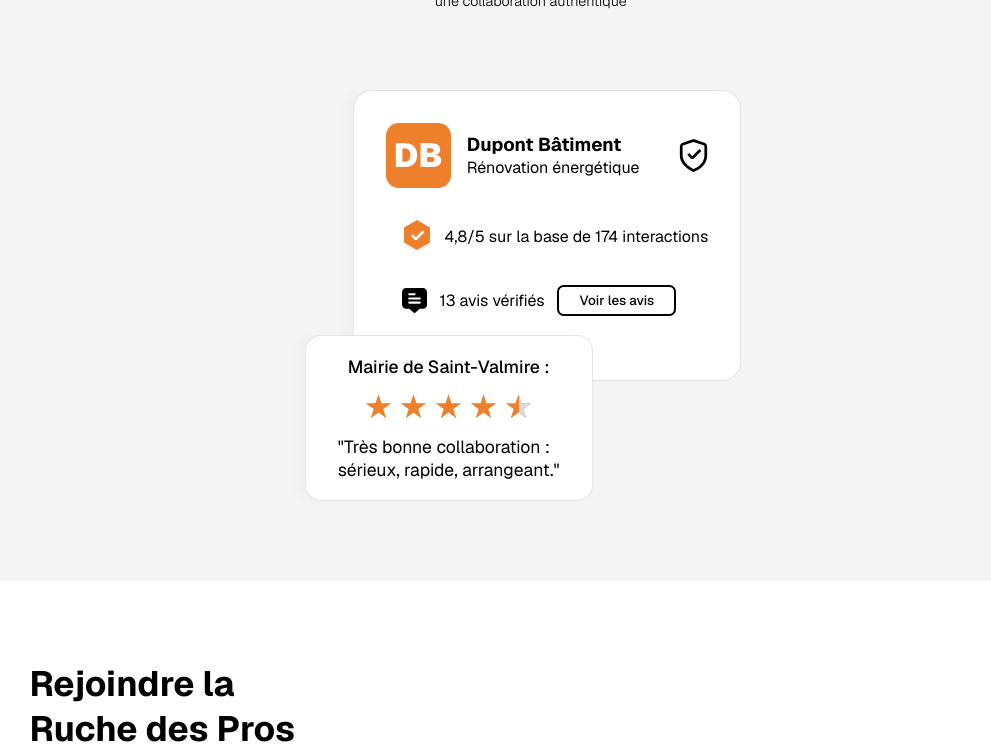
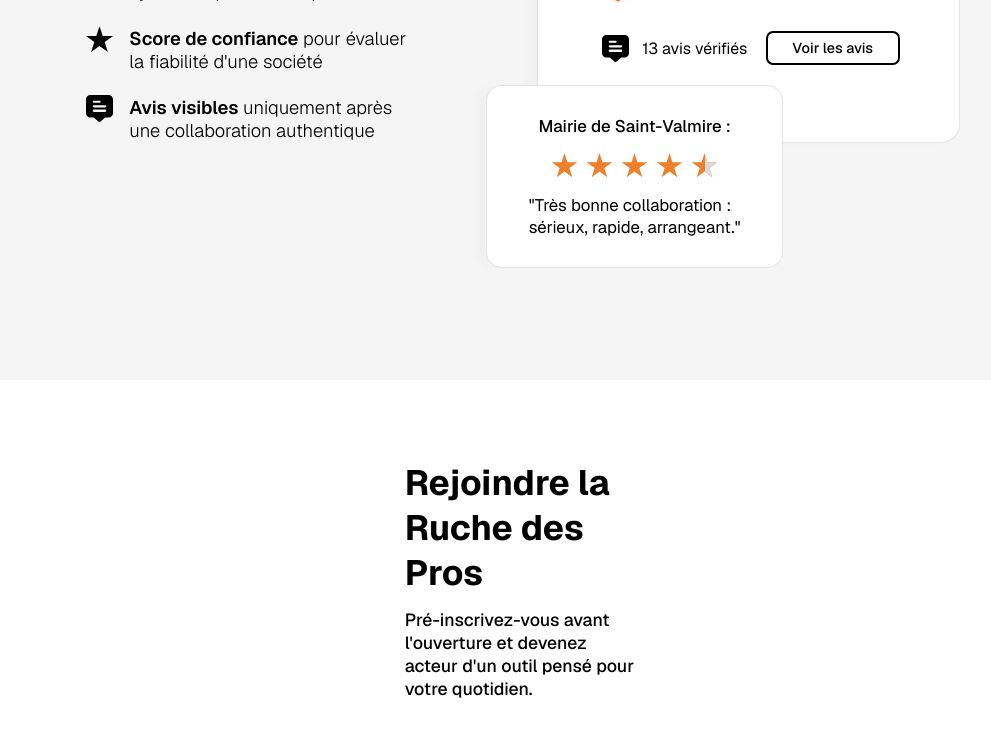
Before and after one commit to Neyticom/la-ruche, a React (Vite) app: page / in a window 1536 px wide. Shown: the part 2140-2889 px from the top of the page, without its empty margins (245-1236 px from the left). Built offline with nearby package versions, Linux system fonts and the light colour scheme.

Commit message:
feat: Responsive design in many sections

```diff
--- a/src/views/sections/Join/Join.scss
+++ b/src/views/sections/Join/Join.scss
@@ -1,3 +1,232 @@
+.join {
+    display: flex;
+    align-items: center;
+    flex-direction: column;
+    padding-block: 5em;
+}
+
+.join__placement {
+    display: flex;
+    align-items: center;
+    justify-content: center;
+    flex-direction: column;
+}
+
+.join__left, .join__right {
+    display: flex;
+    flex-direction: column;
+    align-items: center;
+    justify-content: center;
+    gap: 1em;
+    margin-inline: 1em;
+}
+
+.join__main-title {
+    font-size: 1.2em;
+    font-weight: 700;
+    br {
+        display: none;
+    }
+}
+
+.join__subtitle {
+    font-size: 0.9em;
+    font-weight: 500;
+}
+
+.progression__container {
+    position: relative;
+    display: flex;
+    justify-content: center;
+    align-self: flex-start;
+}
+
+.progression__bar {
+    background-color: #f8f8f8;
+    box-shadow: inset 0 0 5px #00000033;
+    width: 1em;
+    height: 12em;
+    border-radius: 5em;
+}
+
+.progression__mask {
+    overflow: hidden;
+    width: inherit;
+    height: inherit;
+    border-radius: inherit;
+    position: relative;
+}
+
+.progression__fill {
+    background-color: orange;
+    width: 1.5em;
+    border-radius: 5em;
+    box-shadow: inset 0 0 5px #00000033;
+    position: absolute;
+    bottom: 0;
+}
+
+.progression__item {
+    background-color: #000;
+    border-radius: 50%;
+    display: flex;
+    padding: 0.2em;
+    position: absolute;
+    transform: translateY(0.33em) translateX(-0.33em);
+    z-index: 1;
+}
+
+.progression__icon {
+    aspect-ratio: 1 / 1;
+    width: 1.8em;
+}
+
+.progression__list {
+    position: absolute;
+    height: 88%;
+    transform: translateX(-0.3em);
+    bottom: 0;
+    margin-bottom: 0.1em;
+}
+
+.progression__milestone {
+    position: absolute;
+    bottom: 0;
+    display: flex;
+    align-items: center;
+    gap: 1em
+}
+
+.progression__round, .progression__round--passed {
+    width: 0.6em;
+    height: 0.6em;
+    border-radius: 50%;
+    background-color: #CACACA;
+    order: 1;
+}
+
+.progression__round--passed {
+    background-color: #FFFFFF;
+}
+
+.progression__target, .progression__action  {
+    text-wrap: nowrap;
+}
+
+.progression__target {
+    font-weight: 500;
+    font-size: 0.85em;
+    position: absolute;
+    transform: translateY(-1.15em) translateX(2.25em);
+    order: 3;
+}
+
+.progression__action {
+    font-weight: 700;
+    font-size: 0.85em;
+    order: 2;
+}
+
+.join__counter {
+    font-weight: 600;
+    margin-bottom: 0.6em;
+}
+
+.join__button {
+    background-color: black;
+    padding: 0.9em 1.9em;
+    color: white;
+    border-radius: 1em;
+    font-weight: 600;
+    letter-spacing: 0.2px;
+    font-size: 0.95em;
+    border: 2px solid black;
+    &:hover {
+        background-color: white;
+        color: rgb(0, 0, 0)
+    }
+}
+
+.join__follow-hook {
+    font-size: 1.5em;
+    text-transform: uppercase;
+    font-weight: 500;
+    &::before, &::after{
+        content: "";
+        width: 1.2em;
+        height: 0.05em;
+        background-color: black;
+        display: inline-block;
+        vertical-align: middle;
+        margin-inline: 1em;
+    }
+    margin-bottom: 0.4em;
+}
+
+.join__follow-title {
+    font-size: 1.8em;
+    font-weight: 600;
+    margin-bottom: 0.2em;
+}
+
+.join__follow-text {
+    font-size: 0.9em;
+    margin-bottom: 0.4em;
+    max-width: 70%;
+    text-align: center;
+}
+
+.join__follow-email {
+    margin-top: 1em;
+    &::placeholder {
+        color: rgb(92, 92, 92);
+    }
+    border-radius: 0.8em;
+    padding: 0.85em 2em;
+    border: 1px solid darkgray;
+    margin-bottom: 0.4em;
+}
+
+.join__follow-button {
+    letter-spacing: 0.2px;
+    background-color: orange;
+    padding: 0.85em 3.4em;
+    color: white;
+    font-weight: 600;
+    font-size: 0.95em;
+    border-radius: 1em;
+    &:hover {
+        background-color: black;
+    }
+}
+
+.join__engagements {
+    margin-block: 2em;
+    display: flex;
+    gap: 1.4em;
+}
+
+.join__engagements-item {
+    display: flex;
+    gap: 0.6em;
+    align-items: center;
+}
+
+.join__engagement-text {
+    font-weight: 500;
+}
+
+@media (min-width: 350px) {
+}
+@media (min-width: 576px) { // Smartphones
+}
+@media (min-width: 767px) { // Tablets
+}
+@media (min-width: 992px) { // Laptops
+}
+@media (min-width: 1200px) { // Desktops
+}
+@media (min-width: 1400px) { // Monitors
     .join {
         display: flex;
         align-items: center;
@@ -226,3 +455,4 @@
     .join__engagement-text {
         font-weight: 500;
     }
+}
--- a/src/views/sections/Join/Join.tsx
+++ b/src/views/sections/Join/Join.tsx
@@ -18,7 +18,7 @@ export default function Join() {
         <section className="join">
             <div className="join__placement">
                 <div className="join__left">
-                    <h1 className='join__main-title'>Rejoindre la<br/>Ruche des Pros</h1>
+                    <h1 className='join__main-title'>Rejoindre la <br/>Ruche des Pros</h1>
                     <p className='join__subtitle'>Pré-inscrivez-vous avant l'ouverture et devenez acteur d'un outil pensé pour votre quotidien.</p>
                     <div className='progression__container'>
                         <div className='progression__bar'>
--- a/src/views/sections/Questions/Questions.scss
+++ b/src/views/sections/Questions/Questions.scss
@@ -441,11 +441,11 @@
 }
 @media (min-width: 1400px) { // Monitors
     .questions {
-        padding-block: 10em;
+        padding-block: 10em 7em;
         gap: 6em;
         &::after {
             width: 80%;
-            bottom: 10em;
+            bottom: 7em;
         }
     }
 
--- a/src/views/sections/Trust/Trust.scss
+++ b/src/views/sections/Trust/Trust.scss
@@ -4,15 +4,15 @@
     flex-direction: column;
     align-items: center;
     justify-content: center;
-    gap: 1.6em;
-    padding-bottom: 5em;
+    gap: 1.8em;
+    padding-block: 1em 4em;
     padding-inline: 0.4em;
 }
 
 .trust__titles {
     display: flex;
     flex-direction: column;
-    gap: 0.6em;
+    gap: 0.8em;
     align-items: center;
     justify-content: center;
     max-width: 80%;
@@ -32,7 +32,7 @@
 
 .trust__content {
     display: flex;
-    gap: 5em;
+    gap: 2em;
     align-items: center;
     justify-content: center;
     flex-direction: column;
@@ -74,40 +74,46 @@
     border-radius: 1.2em;
     border: solid 1px #0000001A;
     box-shadow: -10px 0 10px #00000005;
-    padding: 2em;
+    padding: 2em 1em;
     display: flex;
     flex-direction: column;
-    gap: 2em;
-    padding-bottom: 4em;;
-    margin-bottom: 7.5em;
-    margin-left: 3em;
+    gap: 1em;
+    padding-bottom: 3em;
+    margin-bottom: 6.4em;
 }
 
 .trust-example__company-header {
     display: flex;
     align-items: center;
+    gap: 0.6em;
 }
 
 .trust-example__company-logo {
     background-color: #EE7F2B;
-    width: 65px;
-    height: 65px;
+    width: 45px;
+    height: 45px;
     display: flex;
     justify-content: center;
     align-items: center;
-    border-radius: 0.8em;
-    margin-right: 1em;
+    border-radius: 0.6em;
 }
 
 .trust-example__company-letters {
     color: white;
     font-weight: 900;
-    font-size: 2.1em;
+    font-size: 1.3em;
+}
+
+.trust-example__company-name {
+    font-size: 0.9em;
+}
+
+.trust-example__company-domain {
+    font-size: 0.8em;
 }
 
 .trust-example__company-verified {
-    margin-left: auto;
-    width: 1.8em;
+    width: 1.2em;
     &:hover{
         filter: brightness(0) saturate(100%) invert(54%) sepia(52%) saturate(796%) hue-rotate(341deg) brightness(98%) contrast(89%);
     }
@@ -116,31 +122,41 @@
 .trust-example__company-score {
     display: flex;
     align-items: center;
-    gap: 0.8em;
-    margin-left: 1em;
+    gap: 0.6em;
+    margin-left: 0.55em;
+    text-wrap: nowrap;
 }
 
 .trust-example__company-trusted {
-    width: 30px;
+    width: 25px;
+}
+
+.trust-example__company-interractions {
+    font-size: 0.8em;
 }
 
 .trust-example__company-comments {
     display: flex;
     align-items: center;
-    gap: 0.8em;
-    margin-left: 1em;
+    gap: 0.6em;
+    margin-left: 0.65em;
 }
 
 .trust-example__company-comment {
-    width: 25px;
+    width: 20px;
+}
+
+.trust-example__company-count {
+    font-size: 0.8em;
 }
 
 .trust-example__company-button {
     background-color: white;
-    border: black solid 2px;
+    border: black solid 1px;
     border-radius: 0.5em;
-    padding: 0.4em 1.5em;
+    padding: 0.5em 1.2em;
     font-weight: 500;
+    font-size: 0.7em;
     &:hover {
         background-color: black;
         color: white;
@@ -152,166 +168,141 @@
     border-radius: 1em;
     border: solid 1px #0000001A;
     box-shadow: -10px 0 10px #00000005;
-    padding: 1.2em 2em;
+    padding: 1.4em 1.6em;
     display: flex;
     flex-direction: column;
     align-items: center;
-    gap: 1em;
+    gap: 0.6em;
     width: min-content;
     text-wrap: nowrap;
     position: absolute;
     bottom: 0;
-    left: 0;
+    left: 50%;
+    transform: translateX(-50%);
 }
 
 .trust-example__pro-name {
     font-weight: 500;
-    font-size: 1.1em;
+    font-size: 0.9em;
 }
 
 .trust-example__pro-score {
-    height: 25px;
+    height: 16px;
 }
 
 .trust-example__pro-comment {
-    font-size: 1.1em;
+    font-size: 0.9em;
 }
 
 @media (min-width: 350px) {
+
+    .trust__main-title {
+        font-size: 1.25em;
+    }
+
+    .trust__subtitle, .trust-item__text {
+        font-size: 0.95em;
+    }
+
+    .trust-example__company {
+        padding: 2em 1em;
+        padding-bottom: 3em;
+        margin-bottom: 6.4em;
+        margin-left: 1.4em;
+    }
+
+    .trust-example__company-name {
+        font-size: 0.95em;
+    }
+
+    .trust-example__company-domain {
+        font-size: 0.85em;
+    }
+
+    .trust-example__company-verified {
+        width: 1.25em;
+    }
+
+    .trust-example__company-trusted {
+        width: 27px;
+    }
+
+    .trust-example__company-interractions {
+        font-size: 0.85em;
+    }
+
+    .trust-example__company-comment {
+        width: 22px;
+    }
+
+    .trust-example__company-count {
+        font-size: 0.85em;
+    }
+
+    .trust-example__company-button {
+        padding: 0.5em 1.4em;
+        font-size: 0.75em;
+        text-wrap: nowrap;
+    }
+
+    .trust-example__pro-review {
+        left: 0;
+        transform: none;
+    }
 }
 @media (min-width: 576px) { // Smartphones
-}
-@media (min-width: 767px) { // Tablets
-}
-@media (min-width: 992px) { // Laptops
-}
-@media (min-width: 1200px) { // Desktops
-}
-@media (min-width: 1400px) { // Monitors
+
     .trust {
-        background-color: #f5f5f5;
-        display: flex;
-        flex-direction: column;
-        align-items: center;
-        justify-content: center;
-        gap: 3em;
-        padding-bottom: 5em;
+        gap: 2.4em;
     }
 
     .trust__titles {
-        display: flex;
-        flex-direction: column;
-        gap: 0.5em;
-        align-items: center;
-        justify-content: center;
+        gap: 1em;
     }
 
     .trust__main-title {
-        font-size: 2em;
-        font-weight: 600;
+        font-size: 1.6em;
     }
 
-    .trust__subtitle {
-        font-size: 1.1em;
-        font-weight: 400;
+    .trust__subtitle, .trust-item__text, .trust-example__company-name {
+        font-size: 1em;
     }
 
     .trust__content {
-        display: flex;
-        gap: 5em;
-        align-items: center;
-        justify-content: center;
-    }
-
-    .trust__items {
-        display: flex;
-        flex-direction: column;
-        gap: 1.4em;
-    }
-
-    .trust__item {
-        display: flex;
-        gap: 1em;
-    }
-
-    .trust-item__icon {
-        width: 1.5em;
-        align-self: flex-start;
-    }
-
-    .trust-item__text {
-        padding-top: 0.15em;
-        font-weight: 300;
-    }
-
-    .trust__item-key {
-        font-weight: 600;
-    }
-
-    .trust__example {
-        position: relative;
+        gap: 2.4em;
     }
 
     .trust-example__company {
-        background-color: white;
-        border-radius: 1.2em;
-        border: solid 1px #0000001A;
-        box-shadow: -10px 0 10px #00000005;
-        padding: 2em;
-        display: flex;
-        flex-direction: column;
-        gap: 2em;
-        padding-bottom: 4em;;
-        margin-bottom: 7.5em;
+        padding: 2.2em;
+        padding-bottom: 4em;
+        margin-bottom: 6.2em;
         margin-left: 3em;
     }
 
     .trust-example__company-header {
-        display: flex;
-        align-items: center;
+        gap: 0.8em;
     }
 
     .trust-example__company-logo {
-        background-color: #EE7F2B;
-        width: 65px;
-        height: 65px;
-        display: flex;
-        justify-content: center;
-        align-items: center;
-        border-radius: 0.8em;
-        margin-right: 1em;
+        width: 50px;
+        height: 50px;
     }
 
     .trust-example__company-letters {
-        color: white;
-        font-weight: 900;
-        font-size: 2.1em;
+        font-size: 1.4em;
+    }
+
+    .trust-example__company-domain, .trust-example__company-interractions, .trust-example__company-count {
+        font-size: 0.9em;
     }
 
     .trust-example__company-verified {
+        width: 1.4em;
         margin-left: auto;
-        width: 1.8em;
-        &:hover{
-            filter: brightness(0) saturate(100%) invert(54%) sepia(52%) saturate(796%) hue-rotate(341deg) brightness(98%) contrast(89%);
-        }
-    }
-
-    .trust-example__company-score {
-        display: flex;
-        align-items: center;
-        gap: 0.8em;
-        margin-left: 1em;
     }
 
     .trust-example__company-trusted {
         width: 30px;
-    }
-
-    .trust-example__company-comments {
-        display: flex;
-        align-items: center;
-        gap: 0.8em;
-        margin-left: 1em;
     }
 
     .trust-example__company-comment {
@@ -319,44 +310,229 @@
     }
 
     .trust-example__company-button {
-        background-color: white;
-        border: black solid 2px;
-        border-radius: 0.5em;
-        padding: 0.4em 1.5em;
-        font-weight: 500;
-        &:hover {
-            background-color: black;
-            color: white;
-        }
+        font-size: 0.8em;
     }
 
     .trust-example__pro-review {
-        background-color: white;
-        border-radius: 1em;
-        border: solid 1px #0000001A;
-        box-shadow: -10px 0 10px #00000005;
-        padding: 1.2em 2em;
-        display: flex;
-        flex-direction: column;
-        align-items: center;
-        gap: 1em;
-        width: min-content;
-        text-wrap: nowrap;
-        position: absolute;
-        bottom: 0;
-        left: 0;
+        padding: 1.6em 1.8em;
+        gap: 0.7em;
     }
 
-    .trust-example__pro-name {
-        font-weight: 500;
-        font-size: 1.1em;
+    .trust-example__pro-name, .trust-example__pro-comment {
+        font-size: 0.95em;
+    }
+
+    .trust-example__pro-score {
+        height: 18px;
+    }
+}
+@media (min-width: 767px) { // Tablets
+    .trust {
+        gap: 2.8em;
+        padding-block: 2em 5em;
+    }
+
+    .trust__content {
+        gap: 1em;
+        flex-direction: row;
+    }
+}
+@media (min-width: 992px) { // Laptops
+    .trust {
+        padding-block: 0 6em;
+    }
+
+    .trust__main-title {
+        font-size: 1.95em;
+    }
+
+    .trust__subtitle, .trust-item__text, .trust-example__company-name {
+        font-size: 1.15em;
+    }
+
+    .trust__content {
+        gap: 3em;
+    }
+
+    .trust__items {
+        gap: 1.2em;
+    }
+
+    .trust-item__icon {
+        padding-top: 0.05em;
+        width: 1.4em;
+    }
+
+    .trust-example__company {
+        padding: 2.6em;
+        padding-bottom: 4.4em;
+        margin-bottom: 6.4em;
+        gap: 1.4em;
+    }
+
+    .trust-example__company-header {
+        gap: 1em;
+    }
+
+    .trust-example__company-logo {
+        width: 55px;
+        height: 55px;
+        border-radius: 0.8em;
+    }
+
+    .trust-example__company-letters {
+        font-size: 1.6em;
+    }
+
+    .trust-example__company-score, .trust-example__company-comments {
+        gap: 0.8em;
+        margin-left: 0.8em;
+    }
+
+    .trust-example__company-domain, .trust-example__company-interractions, .trust-example__company-count {
+        font-size: 1em;
+    }
+
+    .trust-example__company-verified {
+        width: 1.6em;
+    }
+
+    .trust-example__company-button {
+        font-size: 0.85em;
+    }
+
+    .trust-example__pro-review {
+        gap: 0.8em;
+    }
+
+    .trust-example__pro-name, .trust-example__pro-comment {
+        font-size: 1em;
+    }
+
+    .trust-example__pro-score {
+        height: 20px;
+    }
+}
+@media (min-width: 1200px) { // Desktops
+
+    .trust {
+        gap: 3.2em;
+        padding-block: 0 7em;
+    }
+
+    .trust__content {
+        gap: 4em;
+    }
+
+    .trust__titles {
+        gap: 1.2em;
+    }
+
+    .trust__main-title {
+        font-size: 2.15em;
+    }
+
+    .trust__items {
+        gap: 1.4em;
+    }
+
+    .trust-example__company {
+        padding-bottom: 4.8em;
+        margin-bottom: 7.2em;
+        margin-left: 3.8em;
+    }
+
+    .trust-example__pro-review {
+        padding: 1.8em 2em;
+        gap: 0.9em;
+    }
+
+    .trust-example__pro-name, .trust-example__pro-comment {
+        font-size: 1.05em;
+    }
+
+}
+@media (min-width: 1400px) { // Monitors
+    .trust {
+        gap: 3.4em;
+    }
+
+    .trust__main-title {
+        font-size: 2.3em;
+    }
+
+    .trust__subtitle, .trust-item__text, .trust-example__company-name {
+        font-size: 1.25em;
+    }
+
+    .trust__content {
+        gap: 5em;
+    }
+
+    .trust__item {
+        gap: 1em;
+    }
+
+    .trust-item__icon {
+        width: 1.7em;
+        padding: 0;
+    }
+
+    .trust-item__text {
+        padding-top: 0.05em;
+        font-size: 1.15em;
+    }
+
+    .trust-example__company {
+        padding: 3em;
+        gap: 1.6em;
+        padding-bottom: 4.8em;
+        margin-bottom: 7.8em;
+        margin-left: 3.2em;
+    }
+
+    .trust-example__company-logo {
+        width: 65px;
+        height: 65px;
+    }
+
+    .trust-example__company-letters {
+        font-size: 2.1em;
+    }
+
+    .trust-example__company-verified {
+        width: 1.8em;
+    }
+
+    .trust-example__company-score, .trust-example__company-comments {
+        margin-left: 1em;
+    }
+
+    .trust-example__company-trusted {
+        width: 32px;
+    }
+
+    .trust-example__company-comment {
+        width: 27px;
+    }
+
+    .trust-example__company-button {
+        border: black solid 2px;
+        padding: 0.45em 1.7em;
+        font-size: 0.9em;
+        margin-left: 0.4em;
+    }
+
+    .trust-example__pro-review {
+        padding: 1.8em 2.6em;
+        gap: 1em;
+    }
+
+    .trust-example__pro-name, .trust-example__pro-comment {
+        font-size: 1.05em;
     }
 
     .trust-example__pro-score {
         height: 25px;
     }
-
-    .trust-example__pro-comment {
-        font-size: 1.1em;
-    }
 }
```
Lines whose indentation alone changed are shown as unchanged.
